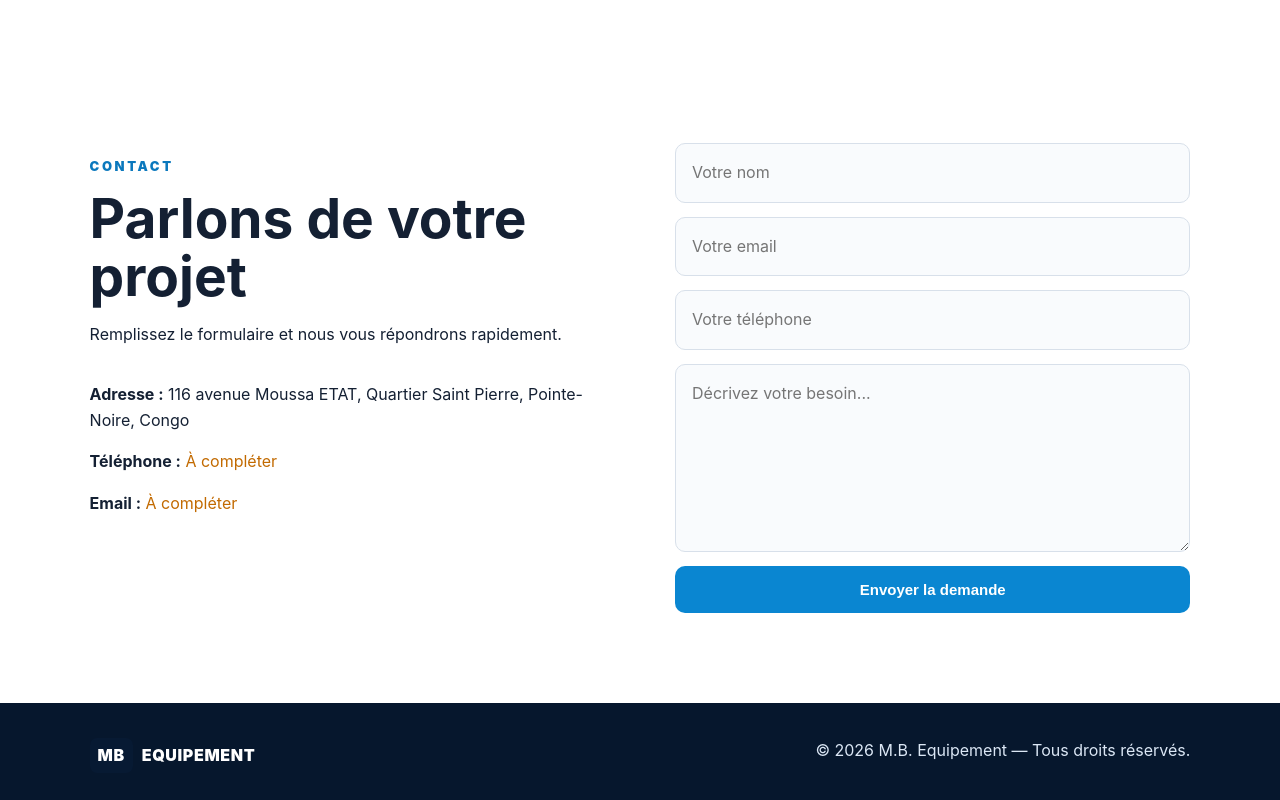
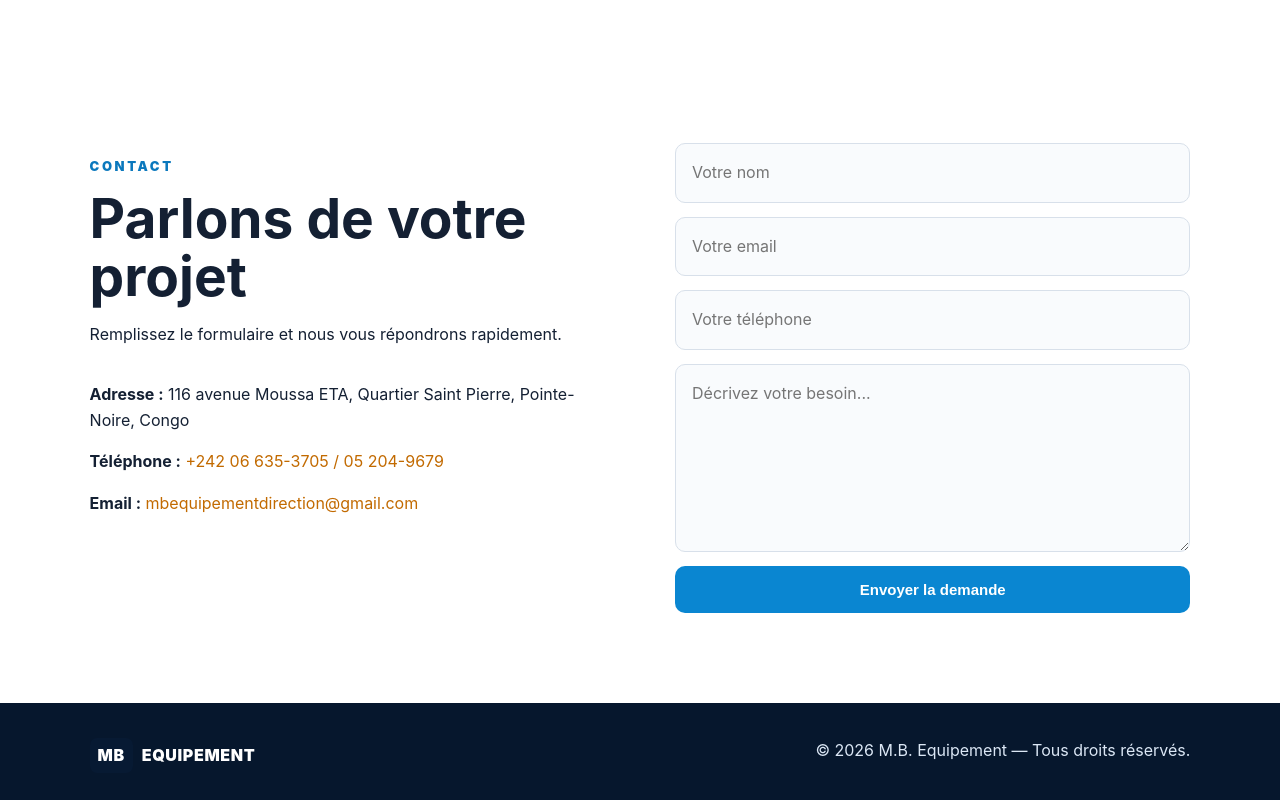
Before and after one commit to mb-equipement/mb-equipement, a plain HTML site: page index.html in a window 1280 px wide. Shown: the part 2887-3687 px from the top of the page. Drawn offline with Linux system fonts and the light colour scheme.

Commit message:
Update contact information in index.html

```diff
--- a/index.html
+++ b/index.html
@@ -83,9 +83,9 @@
     <h2>Parlons de votre projet</h2>
     <p>Remplissez le formulaire et nous vous répondrons rapidement.</p>
     <div class="contact-info">
-      <p><strong>Adresse :</strong> 116 avenue Moussa ETAT, Quartier Saint Pierre, Pointe-Noire, Congo</p>
-      <p><strong>Téléphone :</strong> <span class="replace">À compléter</span></p>
-      <p><strong>Email :</strong> <span class="replace">À compléter</span></p>
+      <p><strong>Adresse :</strong> 116 avenue Moussa ETA, Quartier Saint Pierre, Pointe-Noire, Congo</p>
+      <p><strong>Téléphone :</strong> <span class="replace">+242 06 635-3705 / 05 204-9679</span></p>
+      <p><strong>Email :</strong> <span class="replace">mbequipementdirection@gmail.com</span></p>
     </div>
   </div>
   <form action="https://formsubmit.co/VOTRE_EMAIL_ICI" method="POST">
```
